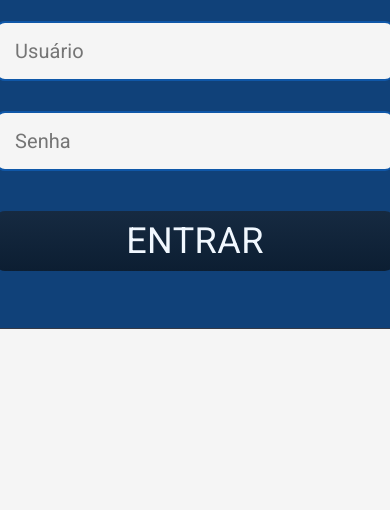
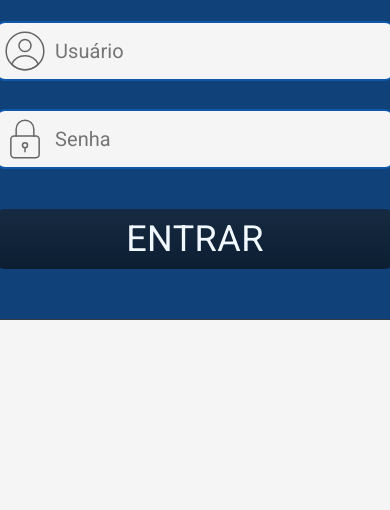
Before and after one commit to Tengo-Tech/FrontEnd, a plain HTML site: page html/index.html in a window 390 px wide. Shown: the part 334-844 px from the top of the page. Drawn offline with Linux system fonts and the light colour scheme.

Commit message:
c3 - :sparkles: CSS concluido, mas sem responsivo, login feito

```diff
--- a/css/login.css
+++ b/css/login.css
@@ -17,7 +17,7 @@
 
 .conteudo {
   background: #104179;
-  padding: 57px;
+  padding: 50px;
   border: 1px solid #353A47;
   border-radius: 10px;
 }
@@ -38,18 +38,28 @@
   text-align: center;
 }
 
-.input-item {
-  display: block;
-  margin: 0 auto;
+.img1, .img2 {
+  max-width: 40px;
+}
+
+.form-item {
+  margin-top: 28px;
   width: 400px;
   height: 60px;
+  padding-left: 8px;
+  background-color: #F5F5F5;
+  border: 2px solid #0F57A8;
   border-radius: 10px;
-  background: #F5F5F5;
-  margin-top: 30px;
-  padding: 18px;
-  border: 2px solid #0F57A8;
+  display: flex;
+  gap: 10px;
+  justify-content: flex-start;
+}
+
+.input-item {
+  background: transparent;
   font-size: 1.25em;
   font-family: Roboto;
+  border: none;
   letter-spacing: 0.08px;
   outline: none;
 }
@@ -70,3 +80,7 @@
   text-transform: uppercase;
   color: #F1F8FF;
 }
+
+.pai button:hover {
+  background: linear-gradient(180deg, #17304d 0%, #0d2540 100%);
+}
--- a/html/index.html
+++ b/html/index.html
@@ -14,8 +14,14 @@
       <h1 class="titulo">Bem-vindo!</h1>
       <p>Digite seu usuário e senha para entrar no sistema</p>
       <form>
-        <input class="input-item" type="text" placeholder="Usuário">
-        <input class="input-item" type="password" placeholder="Senha">
+        <div class="form-item">
+          <img class="img1" src="/imgs/usuario1.svg" alt="">
+          <input class="input-item" type="text" placeholder="Usuário">
+        </div>
+        <div class="form-item item2">
+          <img class="img2" src="/imgs/Cadeado.svg" alt="">
+          <input class="input-item" type="password" placeholder="Senha">
+        </div>
         <button>Entrar</button>
       </form>
     </div>
```
Also changed, not shown: imgs/Cadeado.svg (added), imgs/Olho.svg (added), imgs/usuario1.svg (added).
